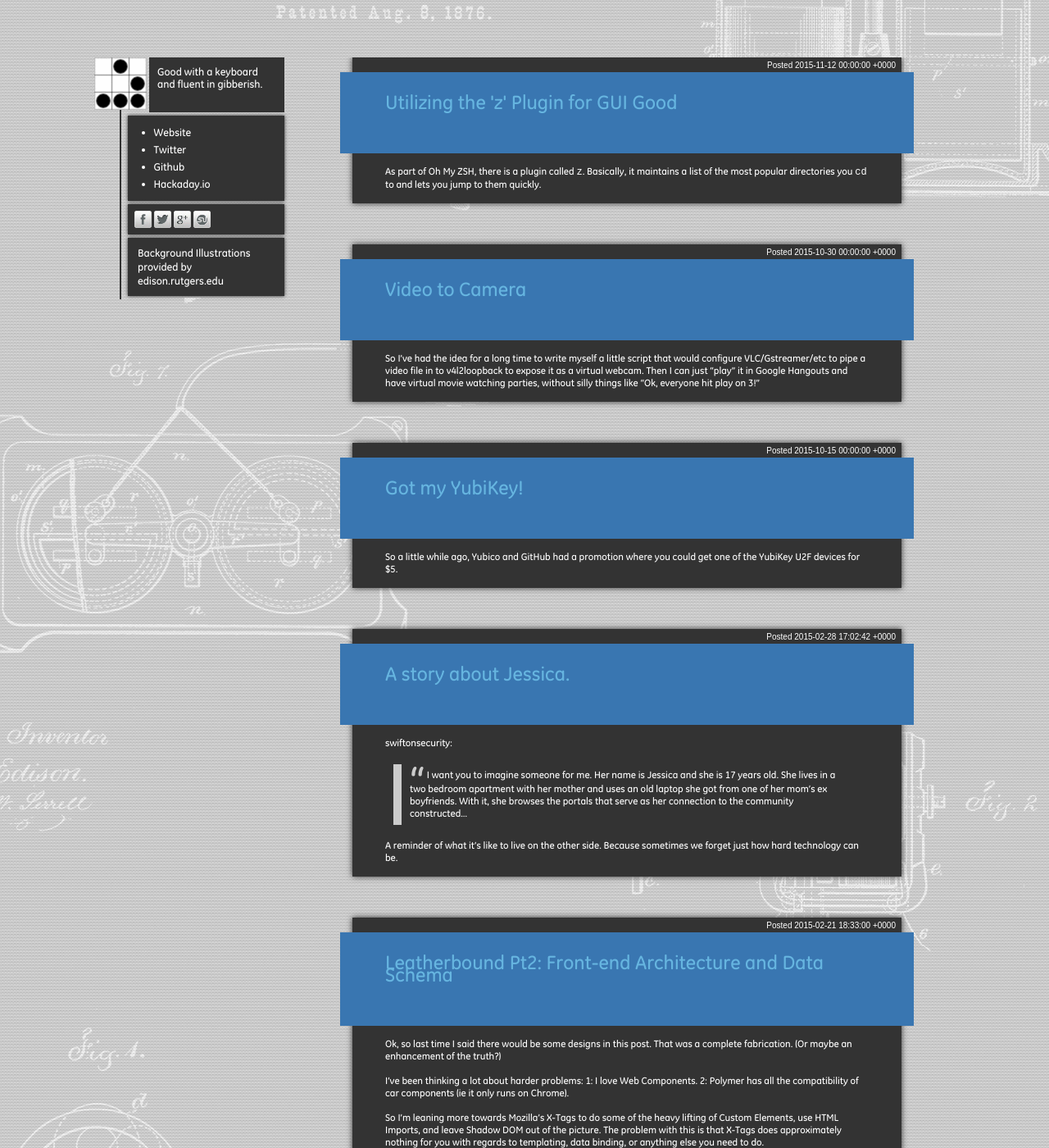
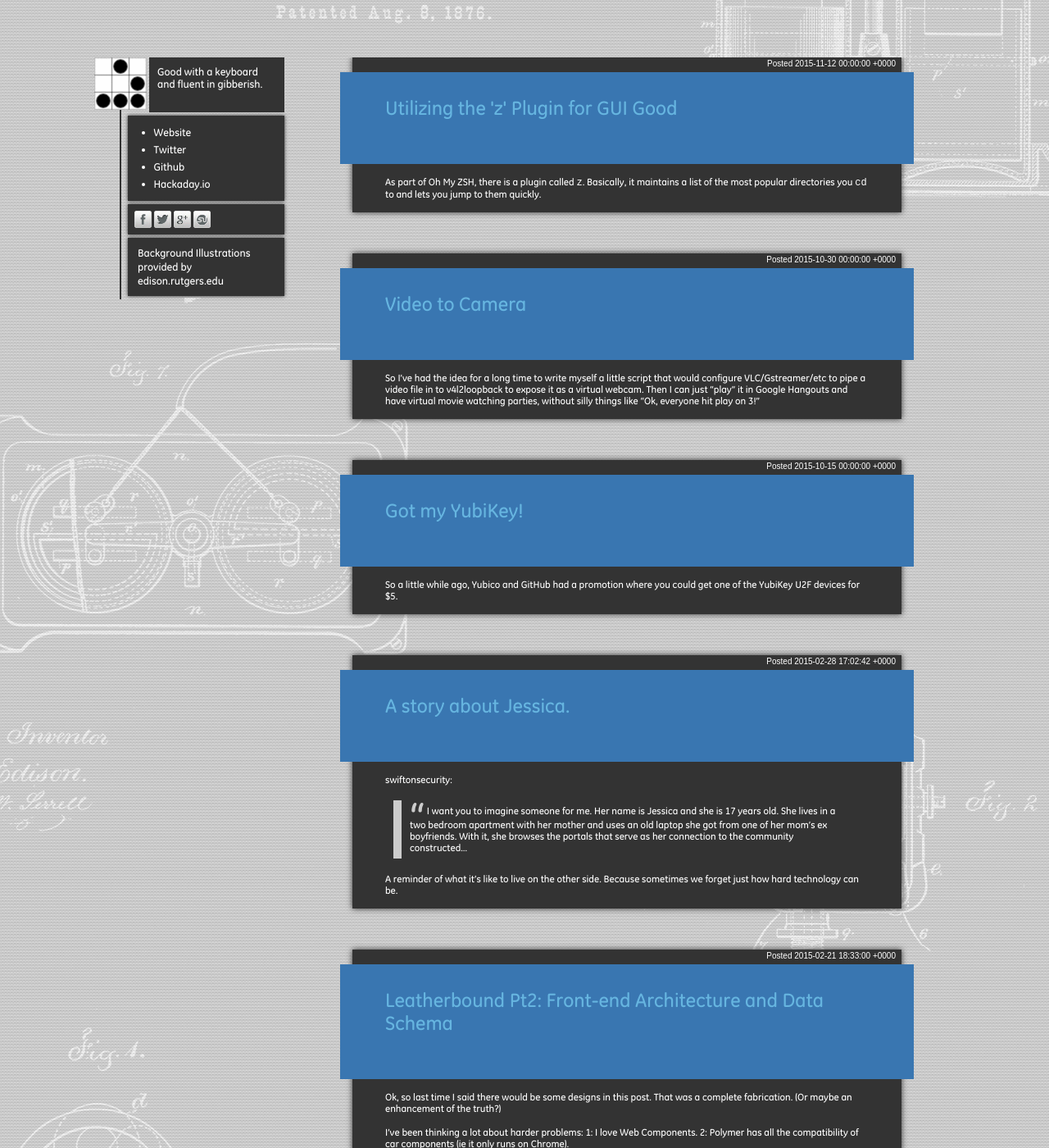
Before and after one commit to AstraLuma/qwertyuiop.ninja, a Jekyll site: the page built from index.html, in a window 1280 px wide and 1400 px high. Shown: the whole window at 82% size. Built offline with Jekyll 4.4.1, drawn with Linux system fonts in a browser that asks for light colours; nearby versions of some CDN libraries; the list of posts is cut into pages by our own code; comment, search, counter and statistics services are not loaded.

Commit message:
Fix some font sizing for readability.

```diff
--- a/assets/style_built.scss
+++ b/assets/style_built.scss
@@ -58,7 +58,6 @@
 	-webkit-font-smoothing: antialiased;
 	font-smooth:always;
 	font-size: 13px;
-	line-height: 15px;
 	color: #fff;
 	min-width: 1130px;
 }
@@ -345,7 +344,7 @@
 	width: 590px;
 	background: #3976B1;
 	padding: 0 55px 30px 55px;
-	font-size: 12px;
+	font-size: 12pt;
 }
 .text .postInner img {
 	width: auto;
```
